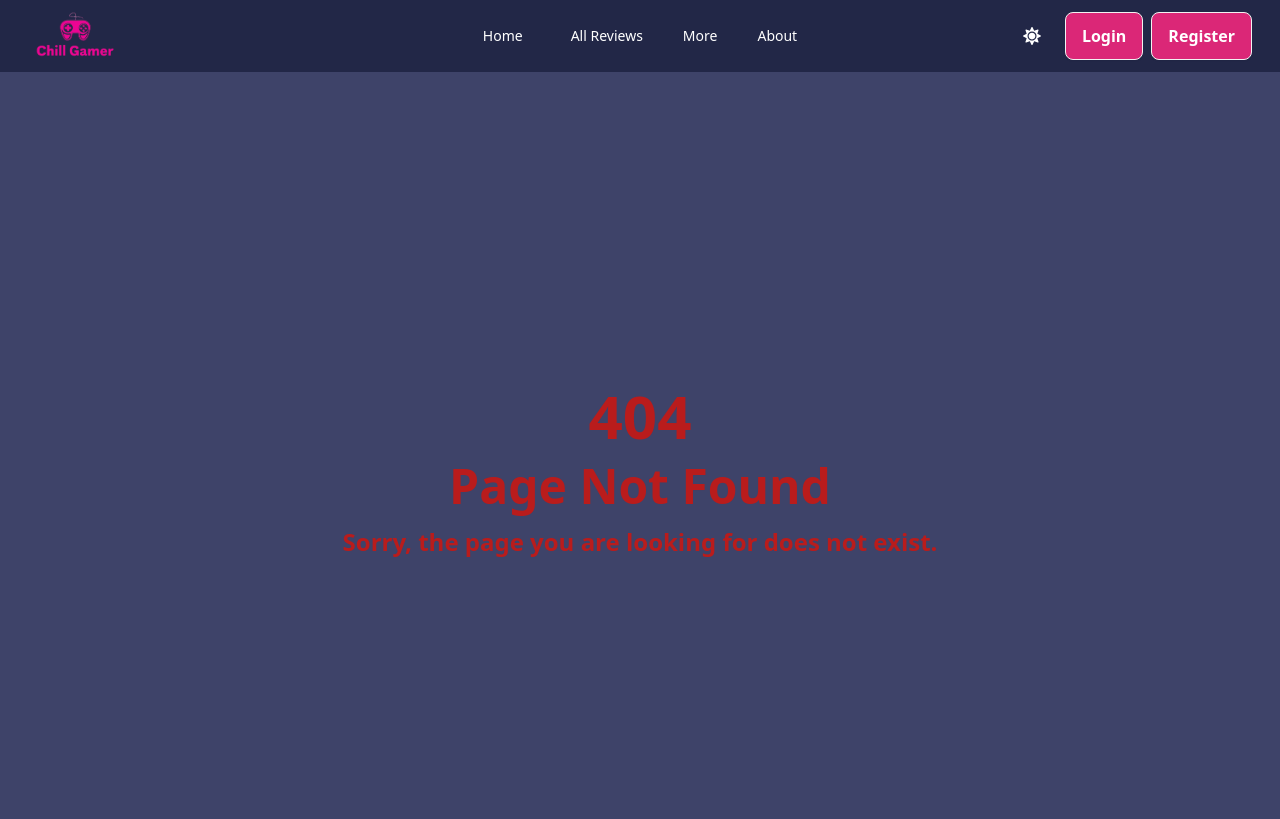
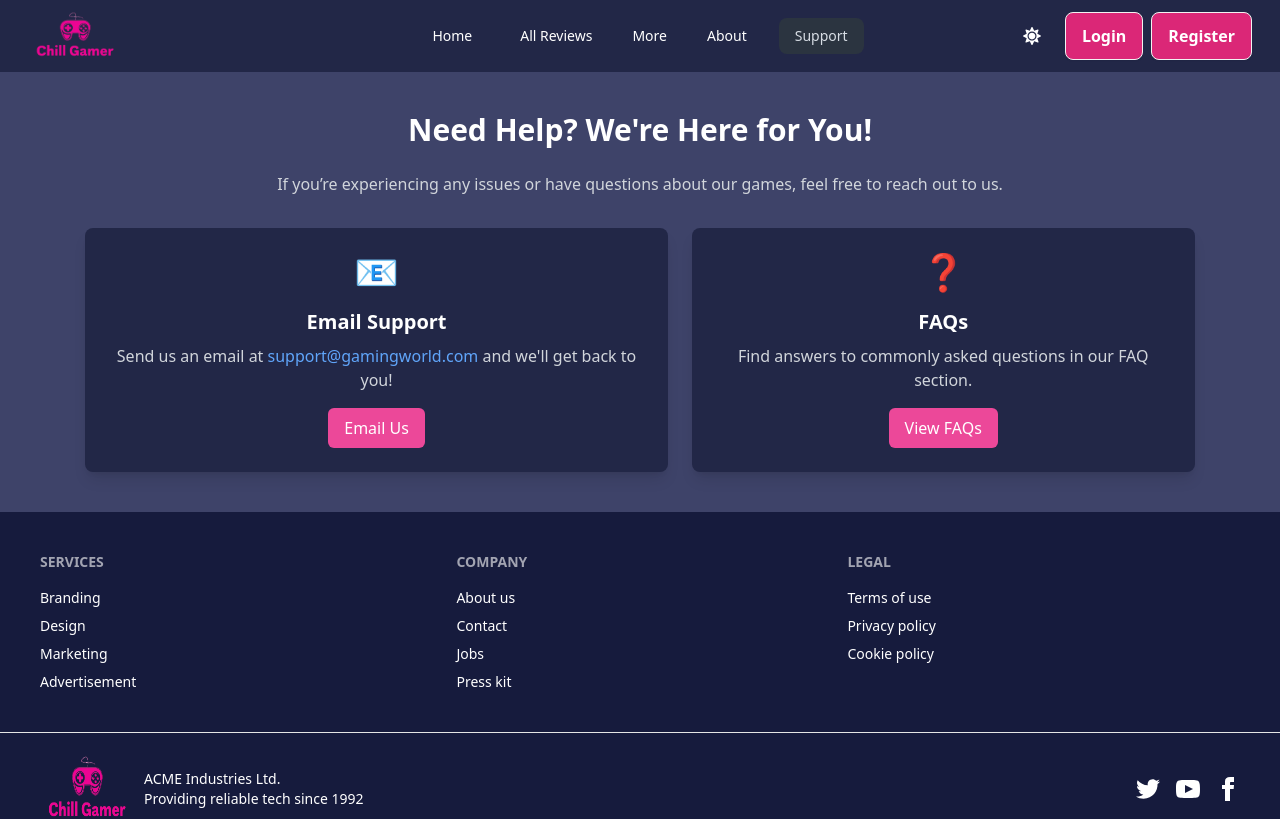
Before and after one commit to tanvirGHD/chill-gaming-client-side-project-a-10, a React (Vite) app: page /support in a window 1280 px wide. Shown: the top 819 px of the page. Built offline with nearby package versions, Linux system fonts and the light colour scheme; no server answers.

Commit message:
All Final Done

```diff
--- a/src/components/FAQ/Faq.jsx
+++ b/src/components/FAQ/Faq.jsx
@@ -18,9 +18,9 @@ const Faq = () => {
         </div>
 
         {/* FAQ Section */}
-        <div className="w-full md:w-1/2 text-black">
+        <div className="w-full md:w-1/2 text-white">
           {/* FAQ 1 */}
-          <div className="collapse collapse-arrow bg-base-200 mb-2">
+          <div className="collapse collapse-arrow border rounded-lg mb-2">
             <input type="radio" name="my-accordion-2" defaultChecked />
             <div className="collapse-title text-xl font-medium">
               What is Gaming Heaven?
@@ -35,7 +35,7 @@ const Faq = () => {
           </div>
 
           {/* FAQ 2 */}
-          <div className="collapse collapse-arrow bg-base-200 mb-2">
+          <div className="collapse collapse-arrow border rounded-lg mb-2">
             <input type="radio" name="my-accordion-2" />
             <div className="collapse-title text-xl font-medium">
               How do I browse games on the platform?
@@ -50,7 +50,7 @@ const Faq = () => {
           </div>
 
           {/* FAQ 3 */}
-          <div className="collapse collapse-arrow bg-base-200 mb-2">
+          <div className="collapse collapse-arrow border rounded-lg  mb-2">
             <input type="radio" name="my-accordion-2" />
             <div className="collapse-title text-xl font-medium">
               Can I filter games by price?
@@ -64,7 +64,7 @@ const Faq = () => {
           </div>
 
           {/* FAQ 4 */}
-          <div className="collapse collapse-arrow bg-base-200 mb-2">
+          <div className="collapse collapse-arrow border rounded-lg  mb-2">
             <input type="radio" name="my-accordion-2" />
             <div className="collapse-title text-xl font-medium">
               How do I purchase a game?
@@ -79,7 +79,7 @@ const Faq = () => {
           </div>
 
           {/* FAQ 5 */}
-          <div className="collapse collapse-arrow bg-base-200 mb-2">
+          <div className="collapse collapse-arrow border rounded-lg  mb-2">
             <input type="radio" name="my-accordion-2" />
             <div className="collapse-title text-xl font-medium">
               What payment methods do you accept?
--- a/src/components/Header/Home.jsx
+++ b/src/components/Header/Home.jsx
@@ -181,6 +181,7 @@ const Home = () => {
                   <button className=" bg-pink-600 px-3 py-1  text-white mt-2 rounded-xl hover:underline">
                     <Link to={`/details/${review._id}`}>Explore Details</Link>
                   </button>
+
                 </div>
               </Fade>
             ))}
--- a/src/components/Header/Navbar.jsx
+++ b/src/components/Header/Navbar.jsx
@@ -86,6 +86,9 @@ const Navbar = () => {
       <li>
         <NavLink to="/about">About</NavLink>
       </li>
+      <li>
+        <NavLink to="/support">Support</NavLink>
+      </li>
     </>
   );
 
@@ -112,7 +115,7 @@ const Navbar = () => {
           </button>
           <ul
             tabIndex={0}
-            className="dropdown-content menu bg-base-100 rounded-box z-[1] w-52 p-2 shadow"
+            className="dropdown-content menu bg-[#222747] dark:bg-pink-400 rounded-box z-[1] w-52 p-2 shadow"
           >
             {links}
           </ul>
--- /dev/null
+++ b/src/components/Support/Support.jsx
@@ -0,0 +1,51 @@
+import React from 'react';
+import { Link} from 'react-router-dom';
+
+const Support = () => {
+
+  return (
+    <section className=" text-white py-10">
+      <div className="max-w-7xl mx-auto px-6 lg:px-8">
+        <h2 className="text-3xl font-bold text-center mb-6">Need Help? We're Here for You!</h2>
+        <p className="text-center text-gray-300 mb-8">
+          If you’re experiencing any issues or have questions about our games, feel free to reach out to us.
+        </p>
+
+        <div className="flex flex-col lg:flex-row items-center justify-center gap-6">
+          {/* Contact via Email */}
+          <div className="bg-[#222747] p-6 rounded-lg shadow-lg flex flex-col items-center">
+            <span className="text-4xl text-blue-400 mb-4">📧</span>
+            <h3 className="text-xl font-semibold mb-2">Email Support</h3>
+            <p className="text-gray-300 mb-4 text-center">
+              Send us an email at <span className="text-blue-400">support@gamingworld.com</span> and we'll get back to you!
+            </p>
+            <a
+              href="mailto:support@gamingworld.com"
+              className="bg-pink-500 hover:bg-pink-600 text-white py-2 px-4 rounded-md"
+            >
+              Email Us
+            </a>
+          </div>
+
+          {/* FAQ Section */}
+          <div className="bg-[#222747] p-6 rounded-lg shadow-lg flex flex-col items-center">
+            <span className="text-4xl text-yellow-400 mb-4">❓</span>
+            <h3 className="text-xl font-semibold mb-2">FAQs</h3>
+            <p className="text-gray-300 mb-4 text-center">
+              Find answers to commonly asked questions in our FAQ section.
+            </p>
+            <Link to="/faq">
+            <button
+              className="bg-pink-500 hover:bg-pink-600 text-white py-2 px-4 rounded-md"
+            >
+              View FAQs
+            </button>
+            </Link>
+          </div>
+        </div>
+      </div>
+    </section>
+  );
+};
+
+export default Support;
--- a/src/components/footer/Footer.jsx
+++ b/src/components/footer/Footer.jsx
@@ -1,4 +1,4 @@
-import logo from '../../assets/logo.png';
+import logo from "../../assets/logo.png";
 
 const Footer = () => {
   return (
@@ -27,7 +27,7 @@ const Footer = () => {
       </footer>
       <footer className="footer text-white dark:bg-pink-400  dark:text-black border-base-300 border-t px-10 py-4">
         <aside className="grid-flow-col items-center">
-    <img src={logo} className='md:h-20 md:w-24 h-14 w-20' alt="" />
+          <img src={logo} className="md:h-20 md:w-24 h-14 w-20" alt="" />
           <p>
             ACME Industries Ltd.
             <br />
@@ -36,37 +36,54 @@ const Footer = () => {
         </aside>
         <nav className="md:place-self-center md:justify-self-end">
           <div className="grid grid-flow-col gap-4">
-      <a>
+            {/* Twitter */}
+            <a
+              href="https://twitter.com"
+              target="_blank"
+              rel="noopener noreferrer"
+            >
               <svg
                 xmlns="http://www.w3.org/2000/svg"
                 width="24"
                 height="24"
                 viewBox="0 0 24 24"
-          className="fill-current">
-          <path
-            d="M24 4.557c-.883.392-1.832.656-2.828.775 1.017-.609 1.798-1.574 2.165-2.724-.951.564-2.005.974-3.127 1.195-.897-.957-2.178-1.555-3.594-1.555-3.179 0-5.515 2.966-4.797 6.045-4.091-.205-7.719-2.165-10.148-5.144-1.29 2.213-.669 5.108 1.523 6.574-.806-.026-1.566-.247-2.229-.616-.054 2.281 1.581 4.415 3.949 4.89-.693.188-1.452.232-2.224.084.626 1.956 2.444 3.379 4.6 3.419-2.07 1.623-4.678 2.348-7.29 2.04 2.179 1.397 4.768 2.212 7.548 2.212 9.142 0 14.307-7.721 13.995-14.646.962-.695 1.797-1.562 2.457-2.549z"></path>
+                className="fill-current"
+              >
+                <path d="M24 4.557c-.883.392-1.832.656-2.828.775 1.017-.609 1.798-1.574 2.165-2.724-.951.564-2.005.974-3.127 1.195-.897-.957-2.178-1.555-3.594-1.555-3.179 0-5.515 2.966-4.797 6.045-4.091-.205-7.719-2.165-10.148-5.144-1.29 2.213-.669 5.108 1.523 6.574-.806-.026-1.566-.247-2.229-.616-.054 2.281 1.581 4.415 3.949 4.89-.693.188-1.452.232-2.224.084.626 1.956 2.444 3.379 4.6 3.419-2.07 1.623-4.678 2.348-7.29 2.04 2.179 1.397 4.768 2.212 7.548 2.212 9.142 0 14.307-7.721 13.995-14.646.962-.695 1.797-1.562 2.457-2.549z"></path>
               </svg>
             </a>
-      <a>
+
+            {/* YouTube */}
+            <a
+              href="https://youtube.com"
+              target="_blank"
+              rel="noopener noreferrer"
+            >
               <svg
                 xmlns="http://www.w3.org/2000/svg"
                 width="24"
                 height="24"
                 viewBox="0 0 24 24"
-          className="fill-current">
-          <path
-            d="M19.615 3.184c-3.604-.246-11.631-.245-15.23 0-3.897.266-4.356 2.62-4.385 8.816.029 6.185.484 8.549 4.385 8.816 3.6.245 11.626.246 15.23 0 3.897-.266 4.356-2.62 4.385-8.816-.029-6.185-.484-8.549-4.385-8.816zm-10.615 12.816v-8l8 3.993-8 4.007z"></path>
+                className="fill-current"
+              >
+                <path d="M19.615 3.184c-3.604-.246-11.631-.245-15.23 0-3.897.266-4.356 2.62-4.385 8.816.029 6.185.484 8.549 4.385 8.816 3.6.245 11.626.246 15.23 0 3.897-.266 4.356-2.62 4.385-8.816-.029-6.185-.484-8.549-4.385-8.816zm-10.615 12.816v-8l8 3.993-8 4.007z"></path>
               </svg>
             </a>
-      <a>
+
+            {/* Facebook */}
+            <a
+              href="https://facebook.com"
+              target="_blank"
+              rel="noopener noreferrer"
+            >
               <svg
                 xmlns="http://www.w3.org/2000/svg"
                 width="24"
                 height="24"
                 viewBox="0 0 24 24"
-          className="fill-current">
-          <path
-            d="M9 8h-3v4h3v12h5v-12h3.642l.358-4h-4v-1.667c0-.955.192-1.333 1.115-1.333h2.885v-5h-3.808c-3.596 0-5.192 1.583-5.192 4.615v3.385z"></path>
+                className="fill-current"
+              >
+                <path d="M9 8h-3v4h3v12h5v-12h3.642l.358-4h-4v-1.667c0-.955.192-1.333 1.115-1.333h2.885v-5h-3.808c-3.596 0-5.192 1.583-5.192 4.615v3.385z"></path>
               </svg>
             </a>
           </div>
```
Also changed, not shown: src/main.jsx (+10 -0 lines). Lines whose indentation alone changed are shown as unchanged.
